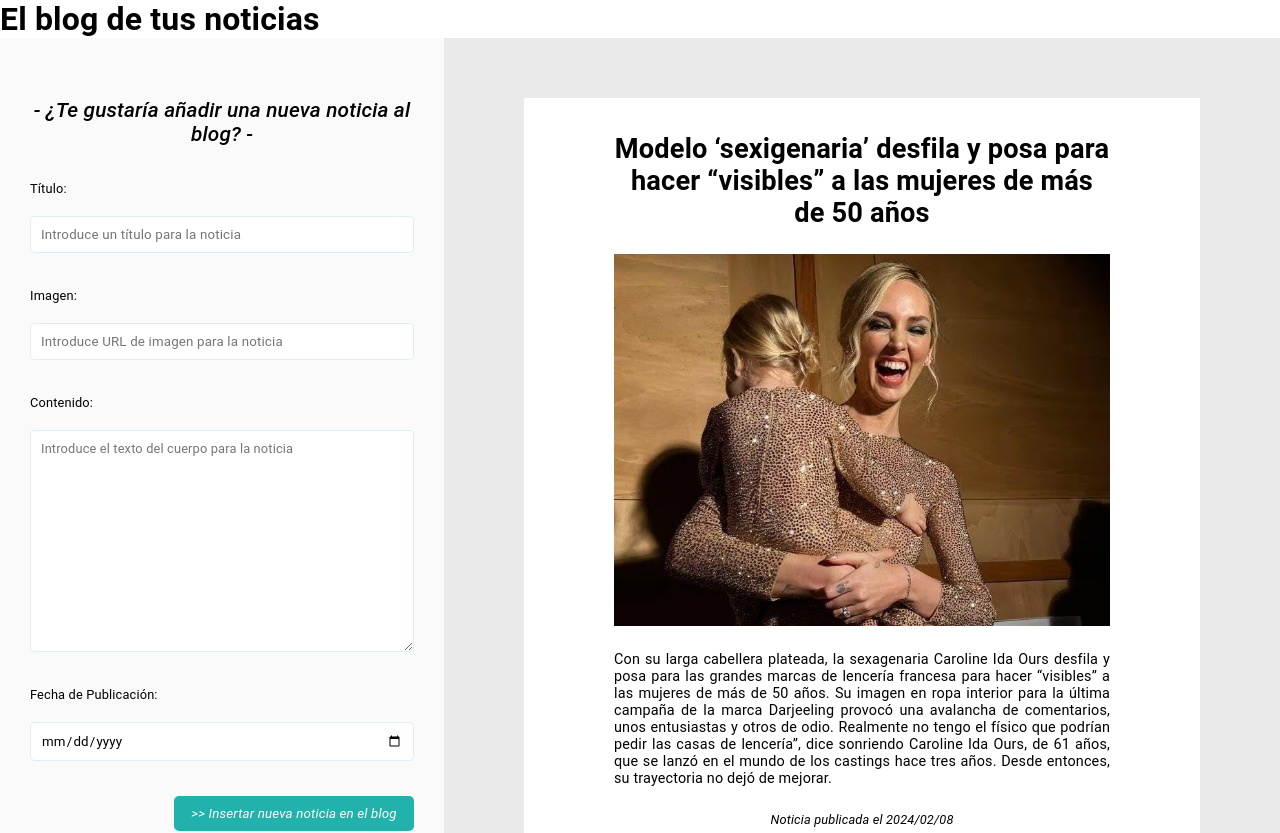
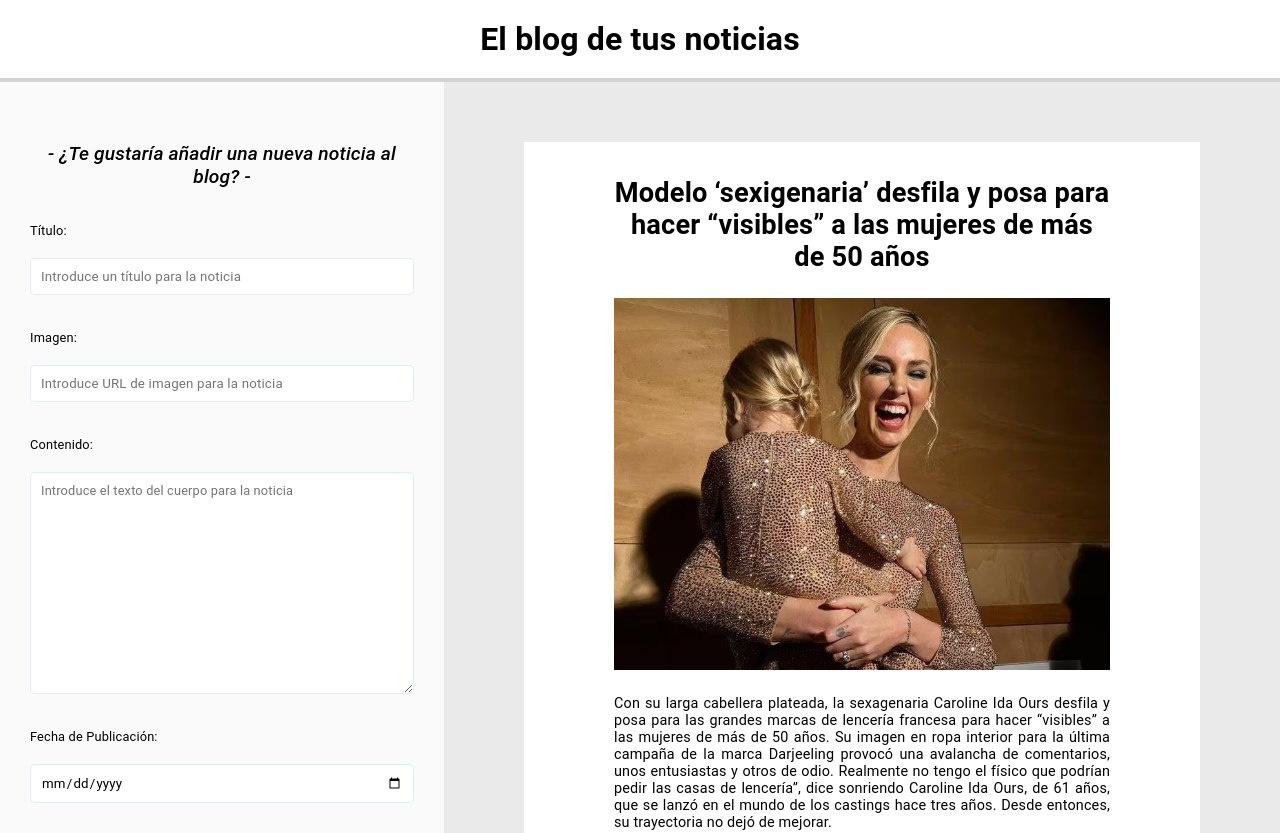
Before and after one commit to LaraMartinLagares/Actividad_5, an Angular app in the folder proyectoBlog/: page / in a window 1280 px wide. Shown: the top 833 px of the page. Built offline with nearby package versions, Linux system fonts and the light colour scheme.

Commit message:
Maquetado CSS componente principal

```diff
--- a/proyectoBlog/src/app/app.component.css
+++ b/proyectoBlog/src/app/app.component.css
@@ -0,0 +1,6 @@
+header{
+    padding-top: 20px;
+    padding-bottom: 20px;
+    text-align: center;
+    border-bottom: 4px solid lightgrey;
+}
--- a/proyectoBlog/src/app/componentes/blog/blog.component.css
+++ b/proyectoBlog/src/app/componentes/blog/blog.component.css
@@ -17,7 +17,7 @@
 }
 
 .tituloFormulario{
-    font-size: 1.3rem;
+    font-size: 1.2rem;
     font-style:italic;
     font-weight: 500;
     text-align: center;
```
